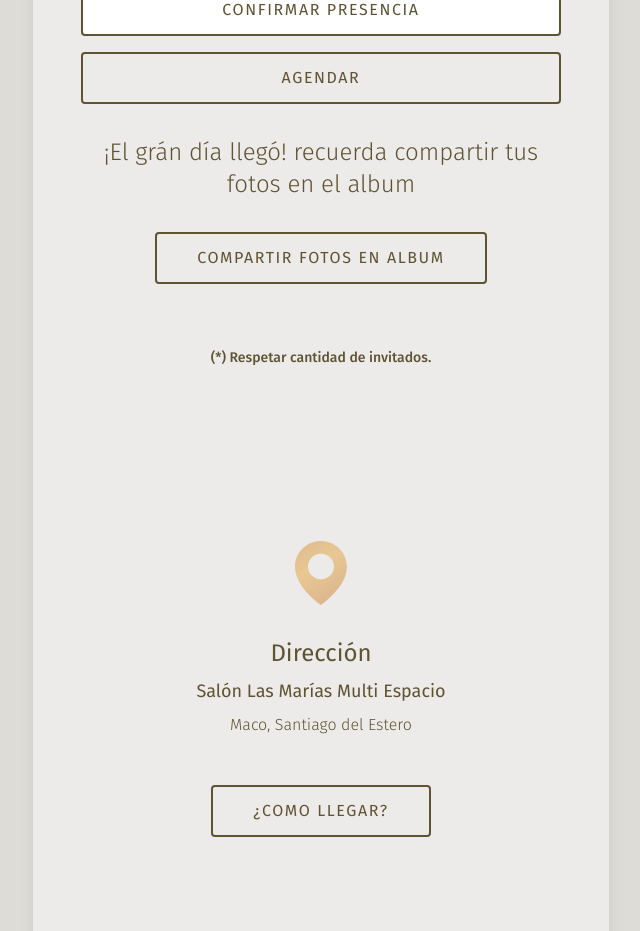
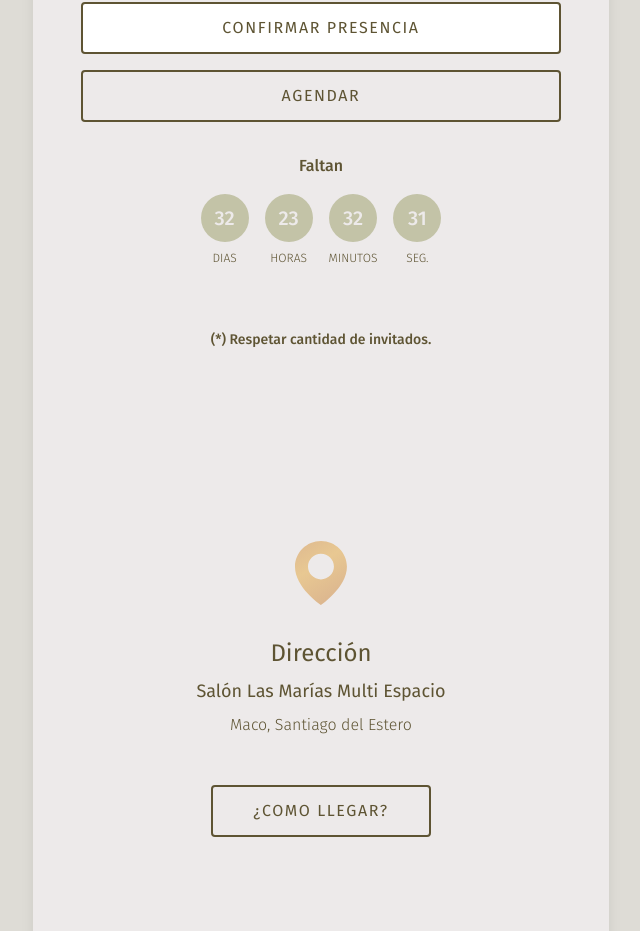
Before and after one commit to emilrichardo/carlaynico, a Next.js app: page / in a window 1280 px wide. Shown: the part 1155-2086 px from the top of the page, without its empty margins (319-959 px from the left). Built offline with nearby package versions, Linux system fonts and the light colour scheme.

Commit message:
couunt reset

```diff
--- a/components/Count.js
+++ b/components/Count.js
@@ -56,6 +56,6 @@ console.log()
 
 export default function Count(params) {
   return(
-    <Countdown date={'2021-04-30T00:21:00'} renderer={renderer} />
+    <Countdown date={'2022-04-30T00:21:00'} renderer={renderer} />
   )
 };
```
